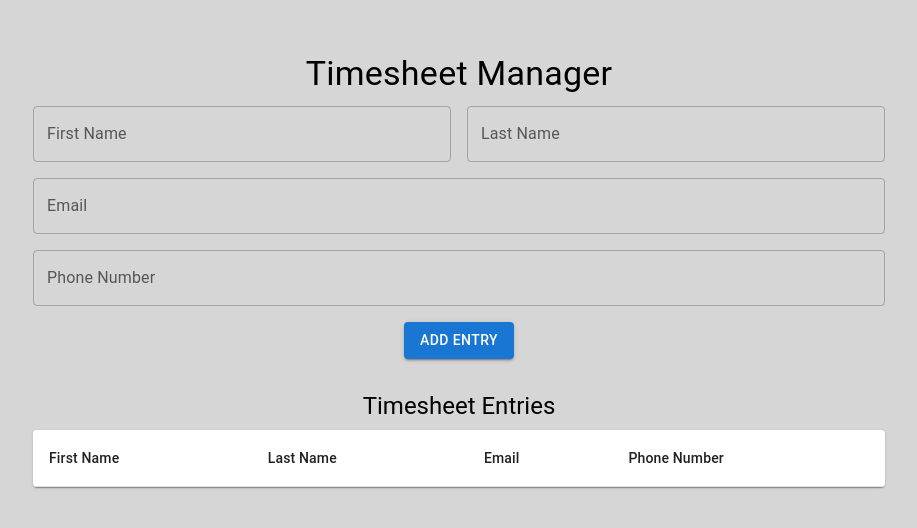
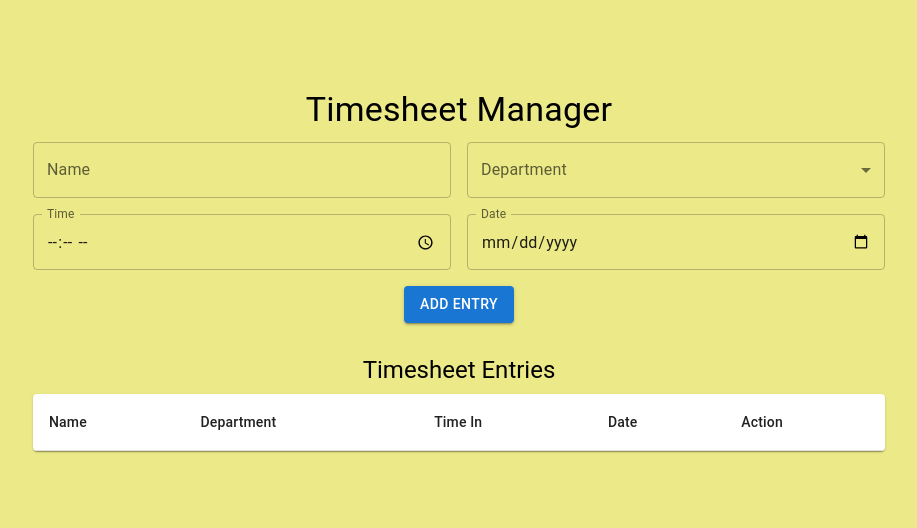
Before and after one commit to pidooort/timesheet, a React (Create React App) app: page / in a window 1280 px wide. Shown: the part 130-658 px from the top of the page, without its empty margins (181-1098 px from the left). Built offline with nearby package versions, Linux system fonts and the light colour scheme.

Commit message:
functional timesheet (with edit update button)

```diff
--- a/package.json
+++ b/package.json
@@ -5,6 +5,7 @@
   "dependencies": {
     "@emotion/react": "^11.11.4",
     "@emotion/styled": "^11.11.0",
+    "@mui/lab": "^5.0.0-alpha.167",
     "@mui/material": "^5.15.12",
     "@testing-library/jest-dom": "^5.17.0",
     "@testing-library/react": "^13.4.0",
--- a/src/App.css
+++ b/src/App.css
@@ -16,7 +16,7 @@
 }
 
 .App-header {
-  background-color: #d6d6d6;
+  background-color: #ebe988;
   min-height: 100vh;
   display: flex;
   flex-direction: column;
--- a/src/components/TimesheetManager.jsx
+++ b/src/components/TimesheetManager.jsx
@@ -1,15 +1,16 @@
 import React, { useState } from 'react';
-import { TextField, Button, Container, Grid, Typography, Table, TableBody, TableCell, TableContainer, TableHead, TableRow, Paper } from '@mui/material';
+import { TextField, Button, Container, Grid, Typography, Table, TableBody, TableCell, TableContainer, TableHead, TableRow, Paper, FormControl, InputLabel, Select, MenuItem } from '@mui/material';
 
 function TimesheetManager() {
   const [employeeInfo, setEmployeeInfo] = useState({
-    firstName: '',
-    lastName: '',
-    email: '',
-    phoneNumber: ''
+    name: '',
+    department: '',
+    time: '',
+    date: ''
   });
 
   const [timesheetEntries, setTimesheetEntries] = useState([]);
+  const [editIndex, setEditIndex] = useState(-1);
 
   const handleChange = (event) => {
     const { name, value } = event.target;
@@ -22,10 +23,30 @@ function TimesheetManager() {
   const handleAddEntry = () => {
     setTimesheetEntries(prevEntries => [...prevEntries, { ...employeeInfo }]);
     setEmployeeInfo({
-      firstName: '',
-      lastName: '',
-      email: '',
-      phoneNumber: ''
+      name: '',
+      department: '',
+      time: '',
+      date: ''
+    });
+  };
+
+  const handleEdit = (index) => {
+    setEditIndex(index);
+    setEmployeeInfo(timesheetEntries[index]);
+  };
+
+  const handleUpdate = () => {
+    setTimesheetEntries(prevEntries => {
+      const updatedEntries = [...prevEntries];
+      updatedEntries[editIndex] = { ...employeeInfo };
+      return updatedEntries;
+    });
+    setEditIndex(-1);
+    setEmployeeInfo({
+      name: '',
+      department: '',
+      time: '',
+      date: ''
     });
   };
 
@@ -34,50 +55,75 @@ function TimesheetManager() {
       <Typography variant="h4" align="center" gutterBottom>
         Timesheet Manager
       </Typography>
+      <form>
         <Grid container spacing={2}>
           <Grid item xs={12} sm={6}>
             <TextField
               fullWidth
-            label="First Name"
-            name="firstName"
-            value={employeeInfo.firstName}
+              label="Name"
+              name="name"
+              value={employeeInfo.name}
               onChange={handleChange}
+            />
+          </Grid>
+          <Grid item xs={12} sm={6}>
+            <FormControl fullWidth>
+              <InputLabel>Department</InputLabel>
+              <Select
+                value={employeeInfo.department}
+                onChange={handleChange}
+                name="department"
+              >
+                <MenuItem value="ITSO BLDG 3">ITSO BLDG 3</MenuItem>
+                <MenuItem value="ITSO BLDG 5">ITSO BLDG 5</MenuItem>
+                {/* Add more departments as needed */}
+              </Select>
+            </FormControl>
+          </Grid>
+          <Grid item xs={12} sm={6}>
+            <TextField
+              fullWidth
+              label="Time"
+              name="time"
+              type="time"
+              value={employeeInfo.time}
+              onChange={handleChange}
+              InputLabelProps={{
+                shrink: true,
+              }}
             />
           </Grid>
           <Grid item xs={12} sm={6}>
             <TextField
               fullWidth
-            label="Last Name"
-            name="lastName"
-            value={employeeInfo.lastName}
+              label="Date"
+              name="date"
+              type="date"
+              value={employeeInfo.date}
               onChange={handleChange}
+              InputLabelProps={{
+                shrink: true,
+              }}
             />
           </Grid>
           <Grid item xs={12}>
-          <TextField
-            fullWidth
-            label="Email"
-            name="email"
-            type="email"
-            value={employeeInfo.email}
-            onChange={handleChange}
-          />
-        </Grid>
-        <Grid item xs={12}>
-          <TextField
-            fullWidth
-            label="Phone Number"
-            name="phoneNumber"
-            value={employeeInfo.phoneNumber}
-            onChange={handleChange}
-          />
-        </Grid>
-        <Grid item xs={12}>
-          <Button variant="contained" color="primary" onClick={handleAddEntry}>
+            {editIndex === -1 ? (
+              <Button type="button" variant="contained" color="primary" onClick={handleAddEntry}>
                 Add Entry
               </Button>
+            ) : (
+              <div>
+                <Button type="button" variant="contained" color="primary" onClick={handleUpdate}>
+                  Update
+                </Button>
+                <Button type="button" onClick={() => setEditIndex(-1)}>
+                  Cancel
+                </Button>
+              </div>
+            )}
           </Grid>
         </Grid>
+      </form>
       <br />
       <Typography variant="h5" align="center" gutterBottom>
         Timesheet Entries
@@ -86,19 +132,23 @@ function TimesheetManager() {
         <Table>
           <TableHead>
             <TableRow>
-              <TableCell>First Name</TableCell>
-              <TableCell>Last Name</TableCell>
-              <TableCell>Email</TableCell>
-              <TableCell>Phone Number</TableCell>
+              <TableCell>Name</TableCell>
+              <TableCell>Department</TableCell>
+              <TableCell>Time In</TableCell>
+              <TableCell>Date</TableCell>
+              <TableCell>Action</TableCell>
             </TableRow>
           </TableHead>
           <TableBody>
             {timesheetEntries.map((entry, index) => (
               <TableRow key={index}>
-                <TableCell>{entry.firstName}</TableCell>
-                <TableCell>{entry.lastName}</TableCell>
-                <TableCell>{entry.email}</TableCell>
-                <TableCell>{entry.phoneNumber}</TableCell>
+                <TableCell>{entry.name}</TableCell>
+                <TableCell>{entry.department}</TableCell>
+                <TableCell>{entry.time}</TableCell>
+                <TableCell>{entry.date}</TableCell>
+                <TableCell>
+                  <Button onClick={() => handleEdit(index)}>Edit</Button>
+                </TableCell>
               </TableRow>
             ))}
           </TableBody>
```
Also changed, not shown: src/style/TimesheetManager.css (+19 -78 lines), 1 other file (tests, documents, lock files or other folders). Lines whose indentation alone changed are shown as unchanged.
